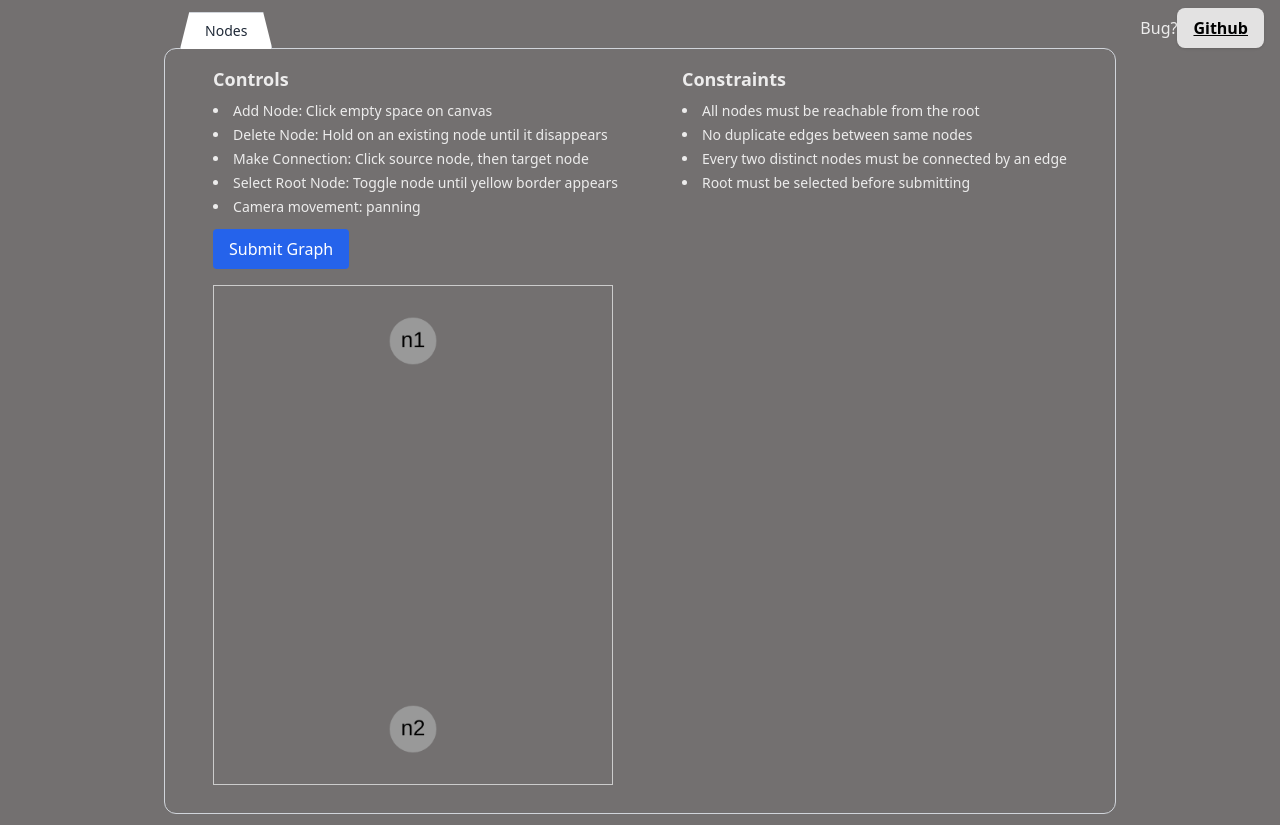
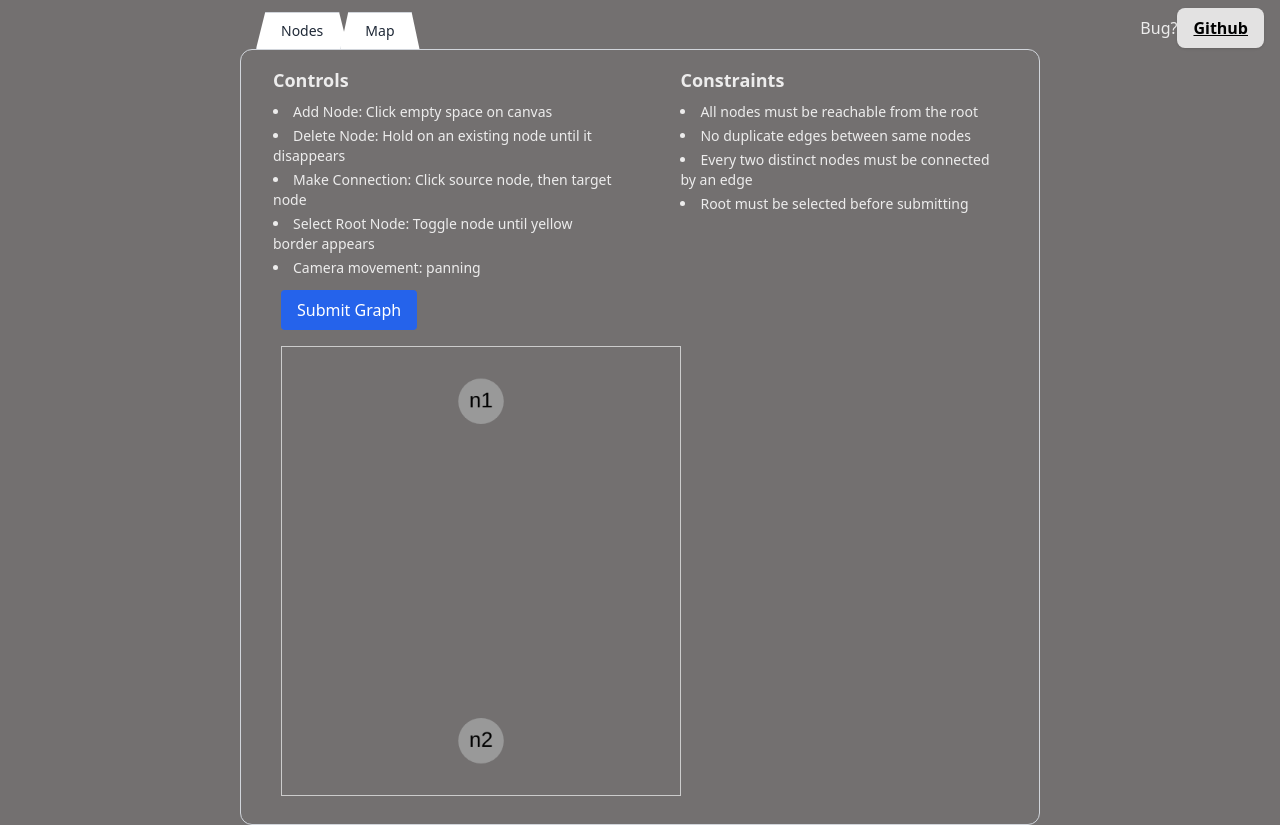
Before and after one commit to YL3420/TourFindingClient, a React (Vite) app: page / in a window 1280 px wide. Built offline with nearby package versions, Linux system fonts and the light colour scheme; no server answers.

Commit message:
fixed UI for AppSection

```diff
--- a/src/App.jsx
+++ b/src/App.jsx
@@ -4,8 +4,10 @@ import { createBrowserRouter, createRoutesFromElements, Route, RouterProvider }
 import './index.css'
 
 import HomePage from './pages/HomePage'
+import AppSection from './layouts/AppSection'
 import GraphPage from './pages/GraphPage'
-import AppSection from './layouts/AppSection'
+import MapClient from './components/MapClient'
+
 
 function App() {
 
@@ -20,6 +22,7 @@ function App() {
         <Route path='/' element={<HomePage />}>
           <Route element={<AppSection />}>
             <Route path='/' element={<GraphPage />} />
+            <Route path='/map' element={<MapClient />} />
           </Route>
         </Route>
       </>
--- a/src/components/GraphComponent.jsx
+++ b/src/components/GraphComponent.jsx
@@ -14,7 +14,7 @@ const calcDistance = (x1, y1, x2, y2) => {
 
 const useStyles = makeStyles(theme => ({
     graph: {
-        height: 500,
+        height: 450,
         width: 400,
         border: '1px solid #ccc'
     }
--- a/src/components/MapClient.jsx
+++ b/src/components/MapClient.jsx
@@ -17,10 +17,52 @@ const DEFAULT_MAP_BOUNDS = [
 
 const MapClient = () => {
     const mapRef = useRef();
+    const mapContainerRef = useRef();
+
+    useEffect(() => {
+        mapRef.current = new mapboxgl.Map({
+            accessToken: MAPBOX_ACCESS_TOKEN,
+            container: mapContainerRef.current,
+            bounds: DEFAULT_MAP_BOUNDS,
+            minZoom: 13,
+        })
+
+        return () => {
+            mapRef.current.remove()
+        }
+
+    }, [])
 
 
     return (
-        <div>MapClient</div>
+        <div className='border border-gray-300 rounded-xl w-[800px] p-4 flex flex-col'>
+            <div className="flex flex-row gap-16 px-4">
+                <div>
+                    <h2 className="text-lg font-semibold mb-2">Controls</h2>
+                    <ul className="list-disc list-inside space-y-1 text-sm">
+                        <li>Add Node: Click empty space on canvas</li>
+                        <li>Delete Node: Hold on an existing node until it disappears</li>
+                        <li>Make Connection: Click source node, then target node</li>
+                        <li>Select Root Node: Toggle node until yellow border appears</li>
+                        <li>Camera movement: panning</li>
+                    </ul>
+                </div>
+                <div>
+                    <h2 className="text-lg font-semibold mb-2">Constraints</h2>
+                    <ul className="list-disc list-inside space-y-1 text-sm">
+                        <li>All nodes must be reachable from the root</li>
+                        <li>No duplicate edges between same nodes</li>
+                        <li>Every two distinct nodes must be connected by an edge</li>
+                        <li>Root must be selected before submitting</li>
+                    </ul>
+                </div>
+            </div>
+            <div className='px-6 py-3'>
+                <div className='w-[400px] h-[450px]'>
+                    <div id='map-container' className='w-full h-full' ref={mapContainerRef} />
+                </div>
+            </div>
+        </div>
     )
 }
 
--- a/src/layouts/AppSection.jsx
+++ b/src/layouts/AppSection.jsx
@@ -1,14 +1,17 @@
 import React from 'react'
-import { Outlet } from 'react-router-dom'
+import { Link, Outlet } from 'react-router-dom'
 
 
 // the template for different apps, with tab styling and UI
 const AppSection = () => {
   return (
     <section>
-        <div className='mt-3'>
-        <div
-            className="bg-white text-sm text-gray-800 px-6 py-2 border border-gray-300 border-b-0 shadow-sm font-medium -mb-px z-10 ml-4"
+
+      <div className='mt-3 relative'>
+        <div class='flex ml-4'>
+
+          <div
+            className="bg-white text-sm text-gray-800 px-6 py-2 border border-gray-300 border-b-0 shadow-sm font-medium z-20 relative"
             style={{
                 clipPath: 'polygon(0% 100%, 10% 0%, 90% 0%, 100% 100%)',
                 borderTopLeftRadius: '4px',
@@ -16,9 +19,24 @@ const AppSection = () => {
                 width: 'fit-content'
             }}
             >
-                Nodes
-            </div>
+              <Link to='/'>Nodes</Link>
+          </div>
+
+          <div
+            className="bg-white text-sm text-gray-800 px-6 py-2 border border-gray-300 border-b-0 shadow-sm font-medium z-20 relative -ml-2"
+            style={{
+                clipPath: 'polygon(0% 100%, 10% 0%, 90% 0%, 100% 100%)',
+                borderTopLeftRadius: '4px',
+                borderTopRightRadius: '4px',
+                width: 'fit-content'
+            }}
+            >
+              <Link to='/map'> Map </Link>
+          </div>
+
         </div>
+      </div>
+
         <Outlet />
     </section>
   )
--- a/src/pages/GraphPage.jsx
+++ b/src/pages/GraphPage.jsx
@@ -156,8 +156,8 @@ const GraphPage = () => {
 
 
     return (
-        <div className='border-gray-300 rounded-xl border px-6 py-4'>
-            <div className="px-6 flex flex-row gap-16">
+        <div className='border border-gray-300 rounded-xl w-[800px] p-4 flex flex-col'>
+            <div className="flex flex-row gap-16 px-4">
                 <div>
                     <h2 className="text-lg font-semibold mb-2">Controls</h2>
                     <ul className="list-disc list-inside space-y-1 text-sm">
--- a/src/pages/HomePage.jsx
+++ b/src/pages/HomePage.jsx
@@ -6,7 +6,7 @@ import { ToastContainer } from 'react-toastify'
 
 const HomePage = () => {
   return (
-        <main className='flex justify-center items-center min-h-screen'>
+        <main className='flex justify-center items-start min-h-screen'>
           <Header />
 
           <Outlet />
```
